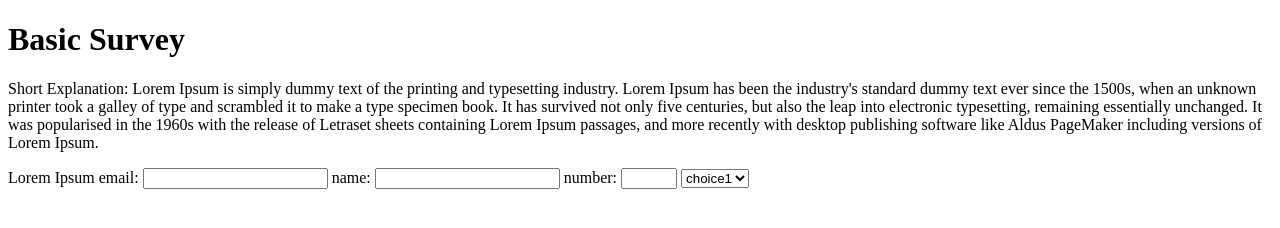
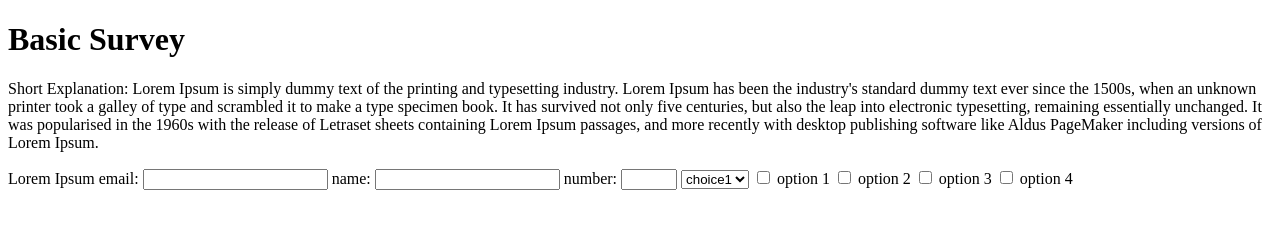
Before and after one commit to Jorge-Montero/form-survey-test, a plain HTML site: page index.html in a window 1280 px wide. Drawn offline with Linux system fonts and the light colour scheme.

Commit message:
14 - added checkboxes

```diff
--- a/index.html
+++ b/index.html
@@ -21,6 +21,14 @@
             <option value="choice3">choice3</option>
             <option value="choice4">choice4</option>
         </select>
+        <input type="checkbox" name="option1" id="checkbox1" value="option1" />
+        <label for="checkbox1">option 1</label>
+        <input type="checkbox" name="option2" id="checkbox2" value="option2" />
+        <label for="checkbox2">option 2</label>
+        <input type="checkbox" name="option3" id="checkbox3" value="option3" />
+        <label for="checkbox3">option 3</label>
+        <input type="checkbox" name="option4" id="checkbox4" value="option4" />
+        <label for="checkbox4">option 4</label>
     </form>
     <script src="https://cdn.freecodecamp.org/testable-projects-fcc/v1/bundle.js"></script>
 </body>
```
